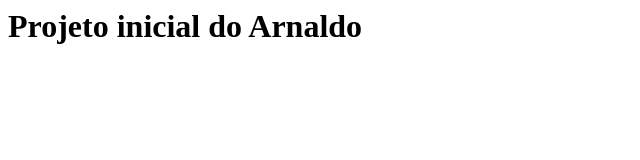
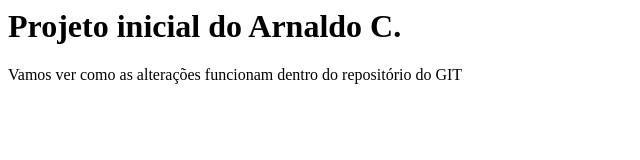
Before and after one commit to arnaldo-soft-dev/meu-site, a plain HTML site: page index.html in a window 1280 px wide. Shown: the whole page, without its empty margins (0-640 px from the left). Drawn offline with Linux system fonts and the light colour scheme.

Commit message:
Alteração do Título e adição de paragrafo.

```diff
--- a/index.html
+++ b/index.html
@@ -5,7 +5,9 @@
     </head>
 
     <body>
-        <h1>Projeto inicial do Arnaldo</h1>
+        <h1>Projeto inicial do Arnaldo C.</h1>
+
+        <p>Vamos ver como as alterações funcionam dentro do repositório do GIT</p>
     </body>
 
 </html>
```
